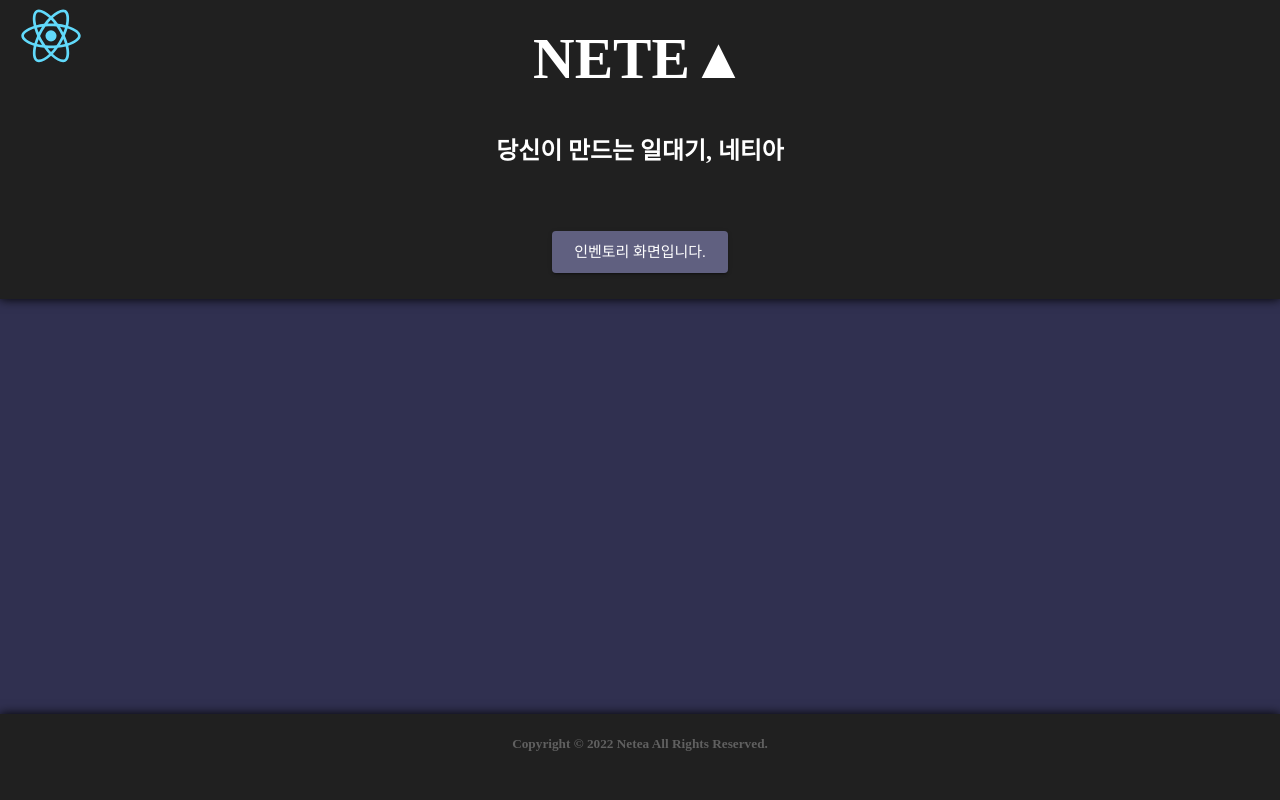
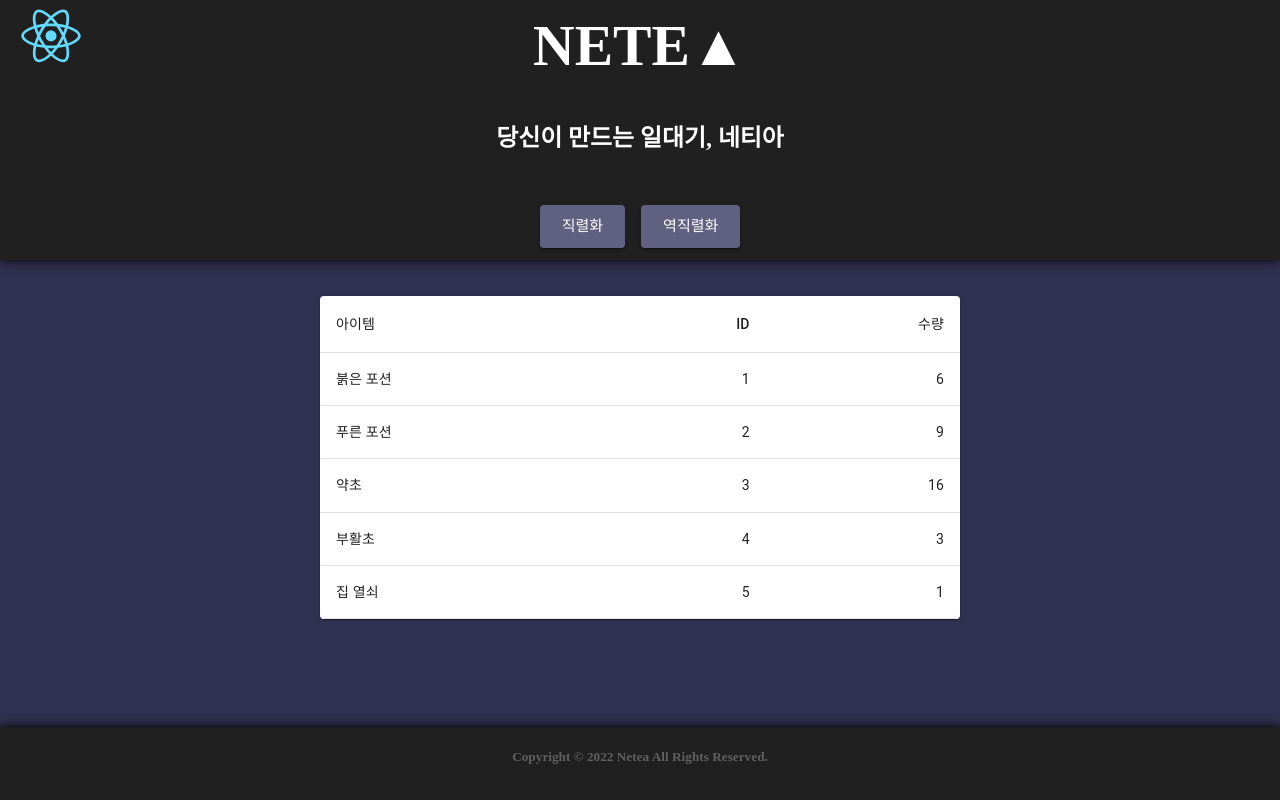
Before and after one commit to Crenchant-Develop/Chronica-Web, a React (Create React App) app: page /inventory in a window 1280 px wide. Built offline with nearby package versions, Linux system fonts and the light colour scheme; a web font is replaced by a local one.

Commit message:
인벤토리 데이터 준비

```diff
--- a/src/App.jsx
+++ b/src/App.jsx
@@ -9,7 +9,7 @@ import Footer from './components/Footer';
 
 import Main from './pages/Main';
 import Login from './pages/Login';
-import Inventory from './pages/Inventory';
+import { TestButton, Inventory } from './pages/Inventory';
 
 //Assets
 import LogoImage from "./logo.svg";
@@ -24,10 +24,13 @@ class App extends React.Component {
           <Routes>
             <Route exact path="/" element={<Main />} />
             <Route path="/login" element={<Login authURL={Config.authURL} />} />
-            <Route path="/inventory" element={<Inventory />} />
+            <Route path="/inventory" element={<TestButton />} />
           </Routes>
           <Footer />
         </div>
+        <Routes>
+          <Route path="/inventory" element={<Inventory />} />
+        </Routes>
       </div>
     );
   }
--- a/src/App.scss
+++ b/src/App.scss
@@ -19,12 +19,12 @@ body {
   box-shadow: 0 0 10px black;
 
   .header {
-    padding-top: 2vw;
+    padding-top: 1vw;
     font-size: calc(1vw + 2vmin);
   }
 
   .context {
-    padding-bottom: 2vw;
+    padding-bottom: 1vw;
     text-align: center;
 
     h1 {
--- a/src/pages/Inventory.js
+++ b/src/pages/Inventory.js
@@ -6,7 +6,27 @@ import Theme from '../components/Theme';
 import Stack from '@mui/material/Stack';
 import Button from '@mui/material/Button';
 
-function Inventory() {
+import Table from '@mui/material/Table';
+import TableBody from '@mui/material/TableBody';
+import TableCell from '@mui/material/TableCell';
+import TableContainer from '@mui/material/TableContainer';
+import TableHead from '@mui/material/TableHead';
+import TableRow from '@mui/material/TableRow';
+import Paper from '@mui/material/Paper';
+
+function createData(name, id, quantity) {
+  return { name, id, quantity };
+}
+
+const rows = [
+  createData('붉은 포션', 1, 6),
+  createData('푸른 포션', 2, 9),
+  createData('약초', 3, 16),
+  createData('부활초', 4, 3),
+  createData('집 열쇠', 5, 1),
+];
+
+function TestButton() {
   return (
     <article className="context">
       <Stack
@@ -16,13 +36,43 @@ function Inventory() {
         alignItems="center">
         <ThemeProvider theme={Theme}>
           <Button variant="contained" size="large" onClick={(event) => {
-            event.stopPropagation();
-            window.open("https://discord.gg/VAfjrWUcZG", "_blank");
-          }}>인벤토리 화면입니다.</Button>
+          }}>직렬화</Button>
+          <Button variant="contained" size="large" onClick={(event) => {
+          }}>역직렬화</Button>
         </ThemeProvider>
       </Stack>
     </article>
   );
 };
 
-export default Inventory;
+function Inventory() {
+  return (
+    <>
+      <br /><br />
+      <TableContainer style={{ width: '50%', margin: 'auto' }} component={Paper}>
+        <Table aria-label="simple table">
+          <TableHead>
+            <TableRow>
+              <TableCell>아이템</TableCell>
+              <TableCell align="right">ID</TableCell>
+              <TableCell align="right">수량</TableCell>
+            </TableRow>
+          </TableHead>
+          <TableBody>
+            {rows.map((row) => (
+              <TableRow>
+                <TableCell component="th">
+                  {row.name}
+                </TableCell>
+                <TableCell align="right">{row.id}</TableCell>
+                <TableCell align="right">{row.quantity}</TableCell>
+              </TableRow>
+            ))}
+          </TableBody>
+        </Table>
+      </TableContainer>
+    </>
+  );
+};
+
+export { TestButton, Inventory };
```
